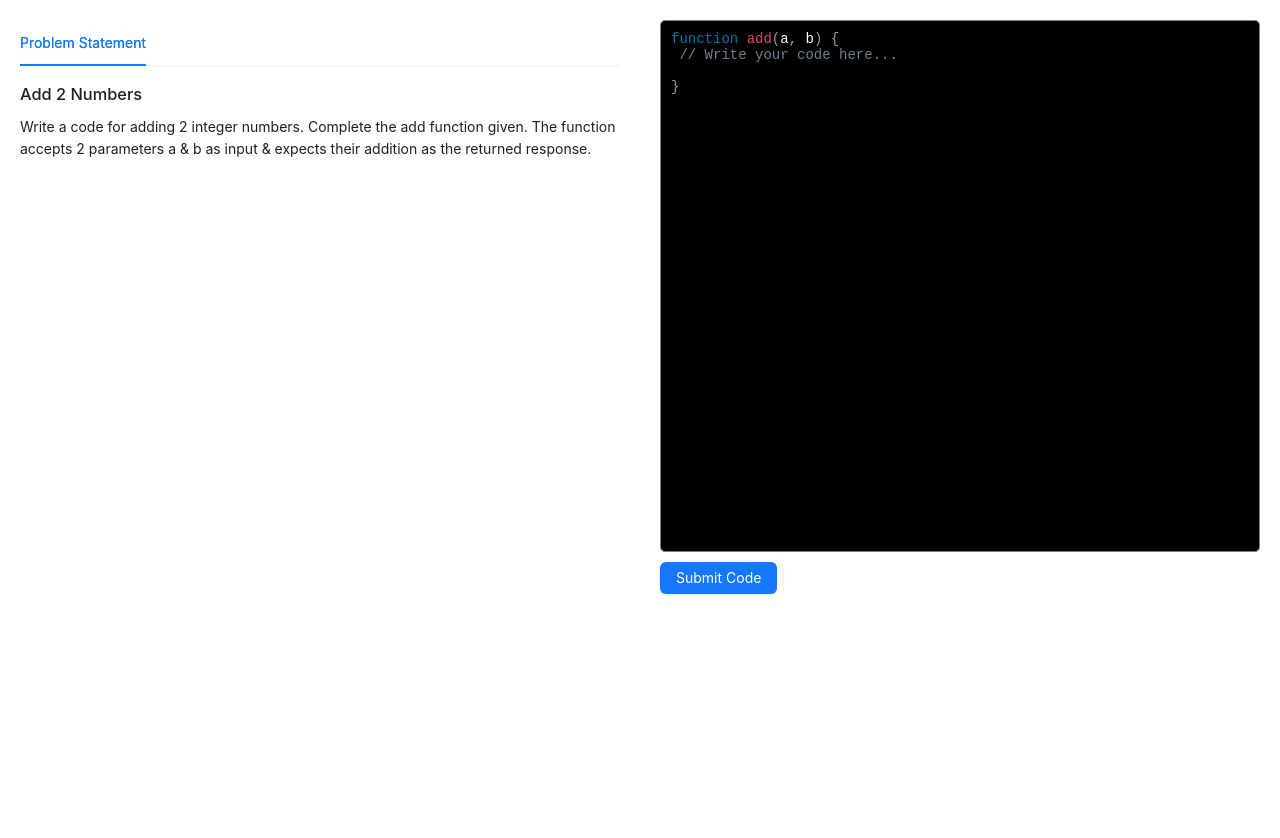
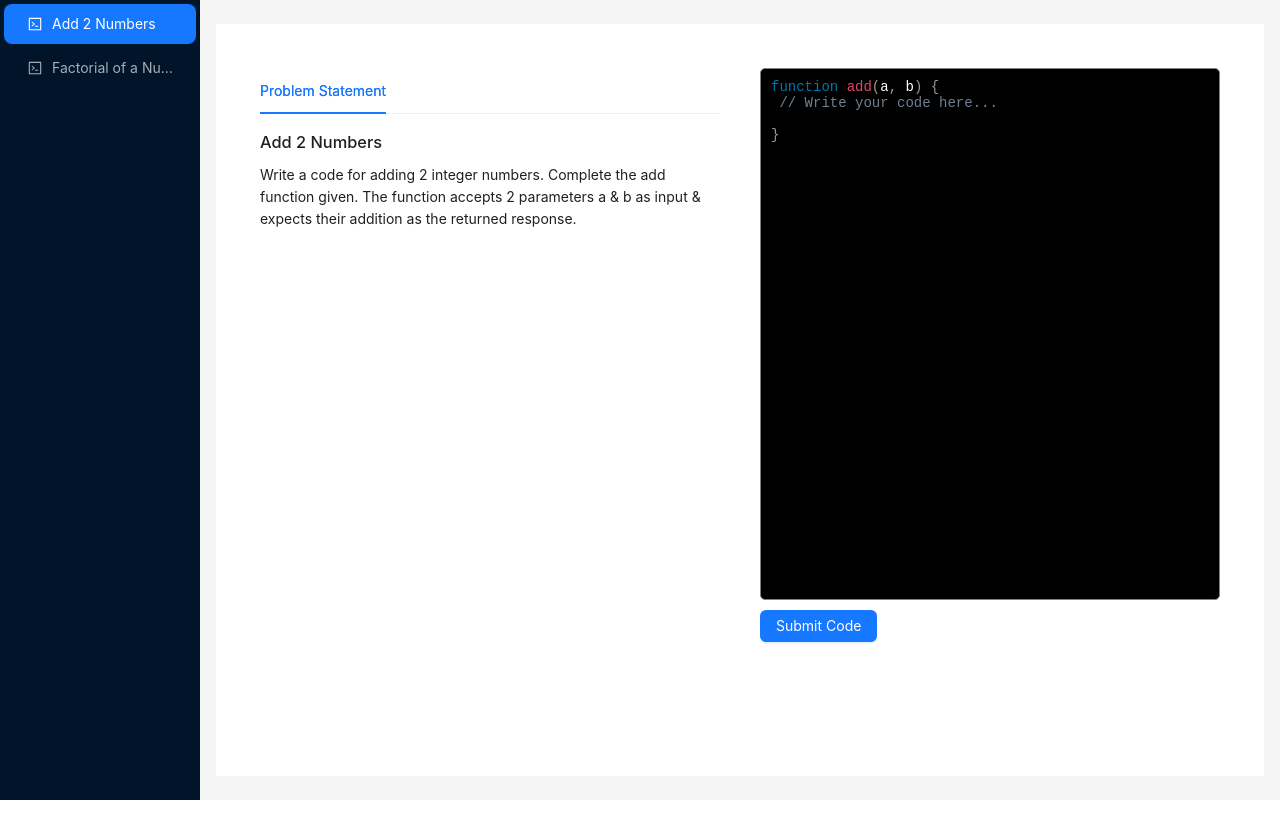
Before and after one commit to abhijeetgurle/remote-code-execution, a Next.js app in the folder frontend/: page / in a window 1280 px wide. Shown: the top 838 px of the page. Before the commit the page ends 800 px from the top, so only its background shows below. Built offline with nearby package versions, Linux system fonts and the light colour scheme.

Commit message:
refactor: add component for codeEditor

```diff
--- /dev/null
+++ b/frontend/src/components/codeEditor/index.tsx
@@ -0,0 +1,107 @@
+import { useEffect, useState } from "react";
+
+import styles from "@/styles/Home.module.css";
+import Editor from "react-simple-code-editor";
+import axios from "axios";
+import { highlight, languages } from "prismjs/components/prism-core";
+import { Button } from "antd";
+import { Spin } from "antd";
+
+import "prismjs/components/prism-clike";
+import "prismjs/components/prism-javascript";
+import "prismjs/themes/prism.css";
+
+const CodeEditor = () => {
+  const [code, setCode] = useState(
+    `function add(a, b) {\n // Write your code here... \n\n}`
+  );
+
+  const [output, setOutput] = useState("");
+  const [jobId, setJobId] = useState("");
+  const [jobStatus, setJobStatus] = useState("");
+
+  const runCodeClickHandler = () => {
+    axios
+      .post("http://localhost:8000/code", {
+        code: code,
+      })
+      .then((res) => {
+        setJobId(res.data.data.jobId);
+        setJobStatus("PROCESSING");
+      });
+  };
+
+  useEffect(() => {
+    if (jobId) {
+      const interval = setInterval(() => {
+        axios.get(`http://localhost:8000/job/${jobId}`).then((res) => {
+          setJobStatus(res.data.data.jobStatus);
+          if (res.data.data.jobStatus !== "PROCESSING") {
+            clearInterval(interval);
+          }
+          setOutput(res.data.data.jobOutput);
+        });
+      }, 3000);
+    }
+  }, [jobId]);
+
+  const getMessageToDisplay = () => {
+    if (jobStatus === "SUCCESS") {
+      return (
+        <span className={styles.success}>
+          Congratulations!!! Your code is running on all test cases
+        </span>
+      );
+    } else if (jobStatus === "MISMATCHED") {
+      return (
+        <span className={styles.error}>
+          Test cases are failing! Please check your code
+        </span>
+      );
+    } else if (jobStatus === "PROCESSING") {
+      return <span>Code Is Running</span>;
+    }
+  };
+
+  return (
+    <div className={styles.code}>
+      <Editor
+        value={code}
+        onValueChange={(code) => setCode(code)}
+        highlight={(code) => highlight(code, languages.js)}
+        padding={10}
+        style={{
+          fontFamily: '"Fira code", "Fira Mono", monospace',
+          fontSize: 14,
+          width: "100%",
+          height: "70%",
+          border: "1px solid gray",
+          borderRadius: "5px",
+          backgroundColor: "black",
+          color: "white",
+        }}
+      />
+      <Button
+        type="primary"
+        className={styles.btn}
+        onClick={runCodeClickHandler}
+      >
+        Submit Code
+      </Button>
+      {jobStatus && (
+        <div className={styles.output}>
+          <p>Output</p>
+          {jobStatus === "PROCESSING" ? (
+            <div className={styles.spinnerContainer}>
+              <Spin />
+            </div>
+          ) : (
+            <div>{getMessageToDisplay()}</div>
+          )}
+        </div>
+      )}
+    </div>
+  );
+};
+
+export default CodeEditor;
--- /dev/null
+++ b/frontend/src/components/sidebar/index.tsx
@@ -0,0 +1,75 @@
+import { CodeOutlined } from "@ant-design/icons";
+import { Layout, Menu, Button, theme } from "antd";
+import styles from "@/styles/Home.module.css";
+import { Tabs } from "antd";
+import { TabsProps } from "antd";
+import CodeEditor from "../codeEditor";
+
+const { Header, Content, Footer, Sider } = Layout;
+
+const items: TabsProps["items"] = [
+  {
+    key: "1",
+    label: `Problem Statement`,
+    children: (
+      <div>
+        <h3>Add 2 Numbers</h3>
+        <div>
+          Write a code for adding 2 integer numbers. Complete the add function
+          given. The function accepts 2 parameters a & b as input & expects
+          their addition as the returned response.
+        </div>
+      </div>
+    ),
+  },
+];
+
+const Sidebar = () => {
+  const {
+    token: { colorBgContainer },
+  } = theme.useToken();
+
+  return (
+    <Layout>
+      <Sider trigger={null} collapsed={false}>
+        <div className="demo-logo-vertical" />
+        <Menu
+          theme="dark"
+          mode="inline"
+          defaultSelectedKeys={["1"]}
+          items={[
+            {
+              key: "1",
+              icon: <CodeOutlined rev={undefined} />,
+              label: "Add 2 Numbers",
+            },
+            {
+              key: "2",
+              icon: <CodeOutlined rev={undefined} />,
+              label: "Factorial of a Number",
+            },
+          ]}
+        />
+      </Sider>
+      <Layout>
+        <Content
+          style={{
+            margin: "24px 16px",
+            padding: 24,
+            minHeight: 280,
+            background: colorBgContainer,
+          }}
+        >
+          <div className={styles.main}>
+            <div className={styles.problem}>
+              <Tabs defaultActiveKey="1" items={items} />
+            </div>
+            <CodeEditor />
+          </div>
+        </Content>
+      </Layout>
+    </Layout>
+  );
+};
+
+export default Sidebar;
--- a/frontend/src/pages/index.tsx
+++ b/frontend/src/pages/index.tsx
@@ -1,84 +1,12 @@
 import Head from "next/head";
 import styles from "@/styles/Home.module.css";
-import Editor from "react-simple-code-editor";
 import { useEffect, useState } from "react";
-import { highlight, languages } from "prismjs/components/prism-core";
-import "prismjs/components/prism-clike";
-import "prismjs/components/prism-javascript";
-import "prismjs/themes/prism.css";
 import axios from "axios";
 import "antd/dist/reset.css";
-import { Button, Spin, Tabs } from "antd";
-import type { TabsProps } from "antd";
 
-const items: TabsProps["items"] = [
-  {
-    key: "1",
-    label: `Problem Statement`,
-    children: (
-      <div>
-        <h3>Add 2 Numbers</h3>
-        <div>
-          Write a code for adding 2 integer numbers. Complete the add function
-          given. The function accepts 2 parameters a & b as input & expects
-          their addition as the returned response.
-        </div>
-      </div>
-    ),
-  },
-];
+import Sidebar from "../components/sidebar";
 
 export default function Home() {
-  const [code, setCode] = useState(
-    `function add(a, b) {\n // Write your code here... \n\n}`
-  );
-  const [output, setOutput] = useState("");
-  const [jobId, setJobId] = useState("");
-  const [jobStatus, setJobStatus] = useState("");
-
-  const runCodeClickHandler = () => {
-    axios
-      .post("http://localhost:8000/code", {
-        code: code,
-      })
-      .then((res) => {
-        setJobId(res.data.data.jobId);
-        setJobStatus("PROCESSING");
-      });
-  };
-
-  useEffect(() => {
-    if (jobId) {
-      const interval = setInterval(() => {
-        axios.get(`http://localhost:8000/job/${jobId}`).then((res) => {
-          setJobStatus(res.data.data.jobStatus);
-          if (res.data.data.jobStatus !== "PROCESSING") {
-            clearInterval(interval);
-          }
-          setOutput(res.data.data.jobOutput);
-        });
-      }, 3000);
-    }
-  }, [jobId]);
-
-  const getMessageToDisplay = () => {
-    if (jobStatus === "SUCCESS") {
-      return (
-        <span className={styles.success}>
-          Congratulations!!! Your code is running on all test cases
-        </span>
-      );
-    } else if (jobStatus === "MISMATCHED") {
-      return (
-        <span className={styles.error}>
-          Test cases are failing! Please check your code
-        </span>
-      );
-    } else if (jobStatus === "PROCESSING") {
-      return <span>Code Is Running</span>;
-    }
-  };
-
   return (
     <>
       <Head>
@@ -88,46 +16,7 @@ export default function Home() {
         <link rel="icon" href="/favicon.ico" />
       </Head>
       <main className={styles.main}>
-        <div className={styles.problem}>
-          <Tabs defaultActiveKey="1" items={items} />
-        </div>
-        <div className={styles.code}>
-          <Editor
-            value={code}
-            onValueChange={(code) => setCode(code)}
-            highlight={(code) => highlight(code, languages.js)}
-            padding={10}
-            style={{
-              fontFamily: '"Fira code", "Fira Mono", monospace',
-              fontSize: 14,
-              width: "100%",
-              height: "70%",
-              border: "1px solid gray",
-              borderRadius: "5px",
-              backgroundColor: "black",
-              color: "white",
-            }}
-          />
-          <Button
-            type="primary"
-            className={styles.btn}
-            onClick={runCodeClickHandler}
-          >
-            Submit Code
-          </Button>
-          {jobStatus && (
-            <div className={styles.output}>
-              <p>Output</p>
-              {jobStatus === "PROCESSING" ? (
-                <div className={styles.spinnerContainer}>
-                  <Spin />
-                </div>
-              ) : (
-                <div>{getMessageToDisplay()}</div>
-              )}
-            </div>
-          )}
-        </div>
+        <Sidebar />
       </main>
     </>
   );
```
